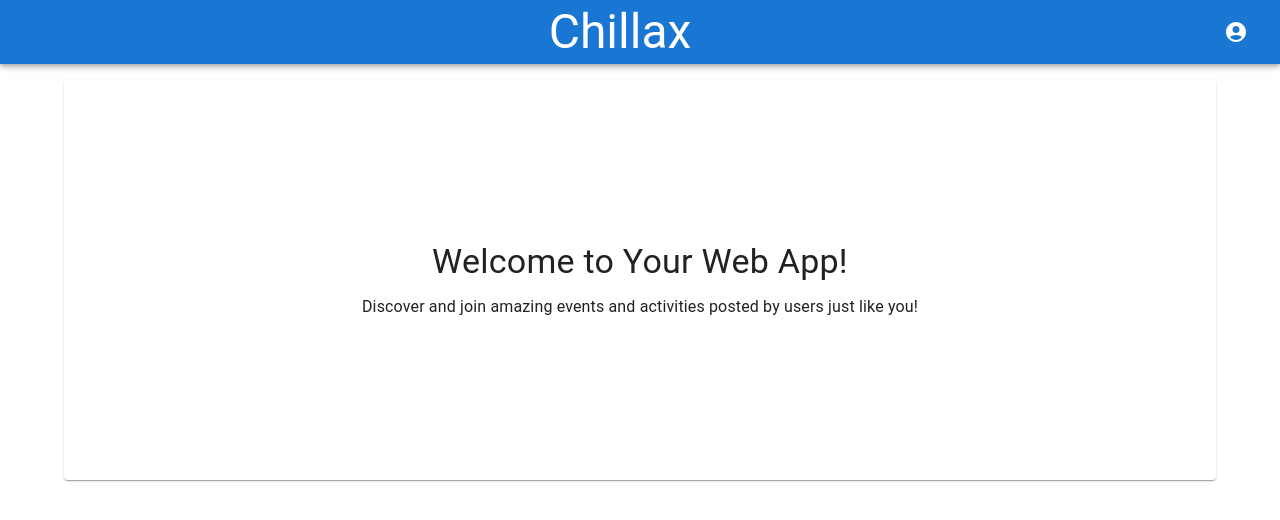
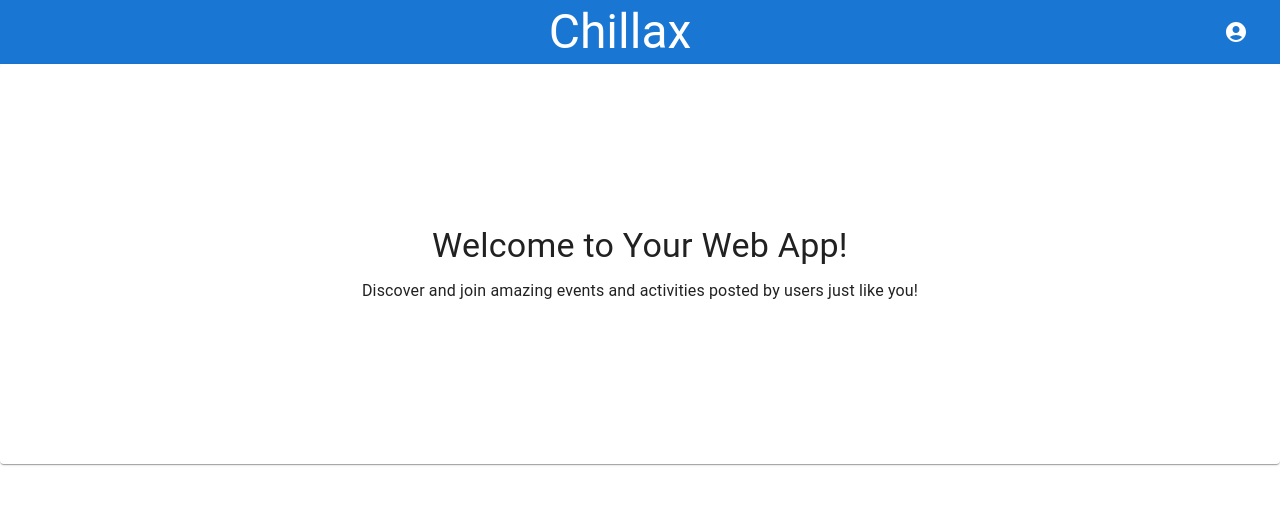
Before and after one commit to thedarianwong/Chillax, a React (Create React App) app in the folder FrontEnd/chillax-frontend/: page / in a window 1280 px wide. Shown: the top 520 px of the page. Built offline with nearby package versions, Linux system fonts and the light colour scheme.

Commit message:
Added some Header and Intro of Landing Page

```diff
--- a/FrontEnd/chillax-frontend/src/components/Header.tsx
+++ b/FrontEnd/chillax-frontend/src/components/Header.tsx
@@ -3,7 +3,7 @@ import { AppBar, Toolbar, Typography, IconButton, styled } from "@mui/material";
 import AccountCircle from "@mui/icons-material/AccountCircle";
 
 const StyledAppBar = styled(AppBar)(({ theme }) => ({
-  marginBottom: theme.spacing(2),
+  boxShadow: "none",
 }));
 
 const StyledTitle = styled(Typography)({
--- a/FrontEnd/chillax-frontend/src/components/Intro.tsx
+++ b/FrontEnd/chillax-frontend/src/components/Intro.tsx
@@ -1,9 +1,9 @@
 import React from "react";
-import { Container, Grid, Paper, Typography, styled } from "@mui/material";
+import { Grid, Paper, Typography, styled, Box } from "@mui/material";
 
 const HeroImage = styled(Paper)({
   height: "50vh",
-  // background: ""
+
   backgroundSize: "cover",
   backgroundPosition: "center",
   display: "flex",
@@ -18,7 +18,7 @@ const HeroText = styled("div")(({ theme }) => ({
 
 const Intro: React.FC = () => {
   return (
-    <Container>
+    <Box sx={{ width: "100%", padding: 0 }}>
       <Grid container>
         <Grid item xs={12}>
           <HeroImage>
@@ -34,7 +34,7 @@ const Intro: React.FC = () => {
           </HeroImage>
         </Grid>
       </Grid>
-    </Container>
+    </Box>
   );
 };
 
```
